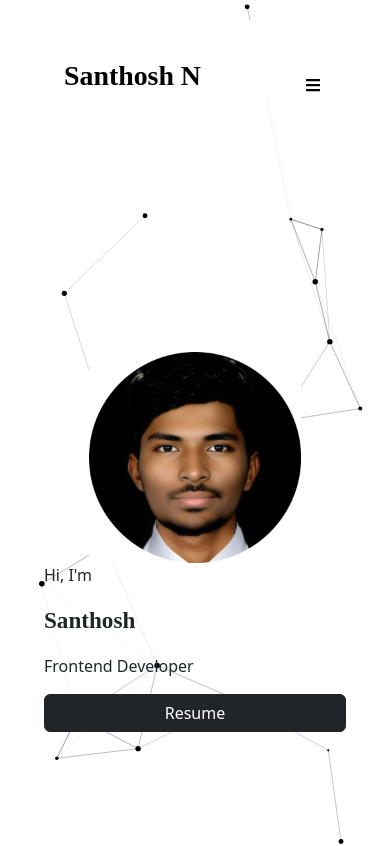
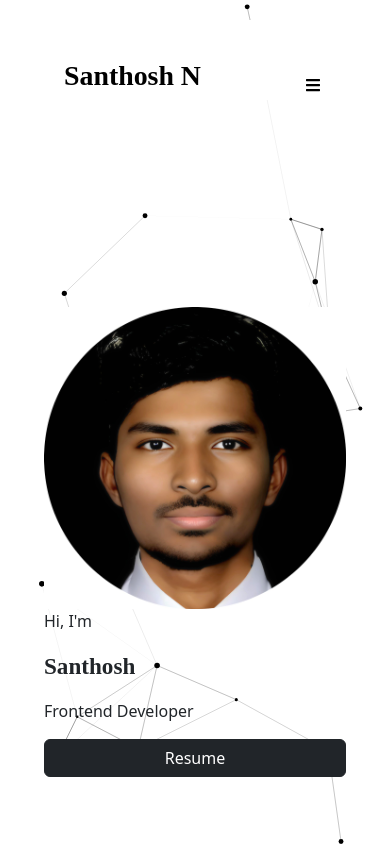
Before and after one commit to NagarajanSanthosh/santhosh-portfolio, a React (Vite) app: page / in a window 390 px wide. Shown: the top 846 px of the page. Built offline with nearby package versions, Linux system fonts and the light colour scheme; a web font is replaced by a local one.

Commit message:
profile image

```diff
--- a/src/components/Intro.jsx
+++ b/src/components/Intro.jsx
@@ -3,15 +3,16 @@ import 'bootstrap/dist/css/bootstrap.min.css'
 import image from '../image/profile2.jpg'
 import { Container, Row, Col } from 'react-bootstrap'
 import '../index.css'
+
 const Intro = () => {
     const openPDF = () => {
         window.open('https://drive.google.com/file/d/1SiwTAbO2DALuv1Sj7HuWFfpfXUf625Wo/view?usp=sharing', '_blank');
     }
+
     return (
         <div className='intro-section' style={{ minHeight: '100vh', display: 'flex', alignItems: 'center' }}>
             <Container>
                 <Row className='gx-4'>
-
                     <Col md={6}>
                         <div className='d-flex justify-content-center align-items-center'>
                             <img className='image-style' src={image} alt='profile' />
@@ -19,16 +20,14 @@ const Intro = () => {
                     </Col>
                     <Col md={6}>
                         <div className='d-flex flex-column justify-content-center'>
-                            <p className=''>Hi, I'm</p>
+                            <p>Hi, I'm</p>
                             <p className='fw-bold fs-3 name'>Santhosh</p>
                             <p>Frontend Developer</p>
                             <button className='btn btn-dark' onClick={openPDF}>Resume</button>
                         </div>
-
                     </Col>
                 </Row>
             </Container>
-
         </div>
     )
 }
--- a/src/index.css
+++ b/src/index.css
@@ -2,7 +2,11 @@
 
     width: 70%;
 }
-
+@media (max-width: 768px) {
+    .image-style {
+        width: 100%;
+    }
+}
 .intro-section {
     min-height: 100vh;
     display: flex;
```
